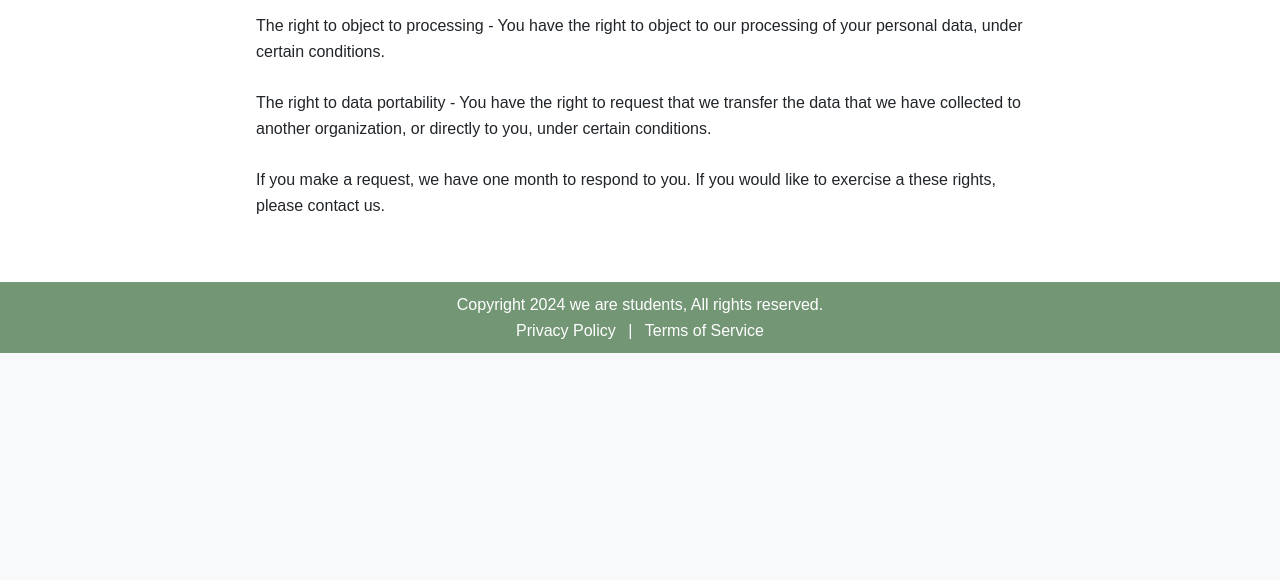
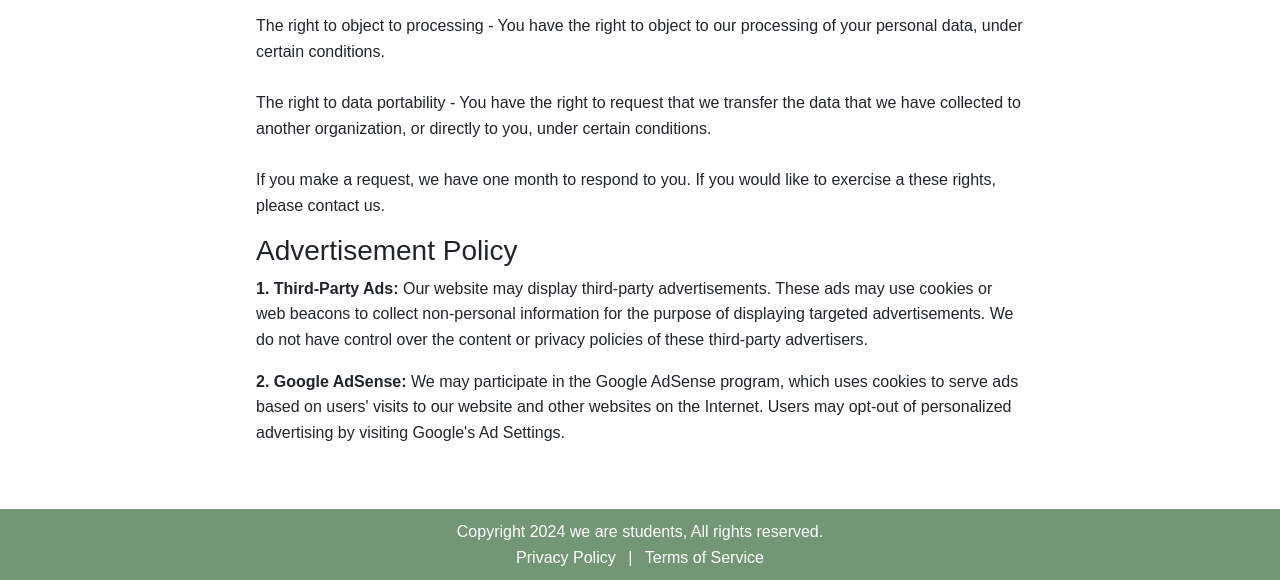
Before and after one commit to ujshaikh/wearestudents, a Django app: page /policy in a window 1280 px wide. Shown: the part 2145-2725 px from the top of the page. Before the commit the page ends 2498 px from the top, so only its background shows below. Run offline with Django 5.2, Linux system fonts and the light colour scheme; some libraries are stand-ins or nearby versions.

Commit message:
changed policy and contact us

```diff
--- a/tenurdu/templates/policy.html
+++ b/tenurdu/templates/policy.html
@@ -86,5 +86,13 @@
         If you make a request, we have one month to respond to you. If you would like to exercise a these rights, please contact us.
     </p>
 
+    <h3>Advertisement Policy</h3>
+
+    <p> <b> 1. Third-Party Ads: </b> Our website may display third-party advertisements. These ads may use cookies or web beacons to collect non-personal information for the purpose of displaying targeted advertisements. We do not have control over the content or privacy policies of these third-party advertisers.
+    </p>
+
+    <p> <b> 2. Google AdSense: </b> We may participate in the Google AdSense program, which uses cookies to serve ads based on users' visits to our website and other websites on the Internet. Users may opt-out of personalized advertising by visiting Google's Ad Settings.
+    </p>
+
 </section>
 {% endblock %}
```
Also changed, not shown: tenurdu/templates/contact.html (+8 -0 lines).
